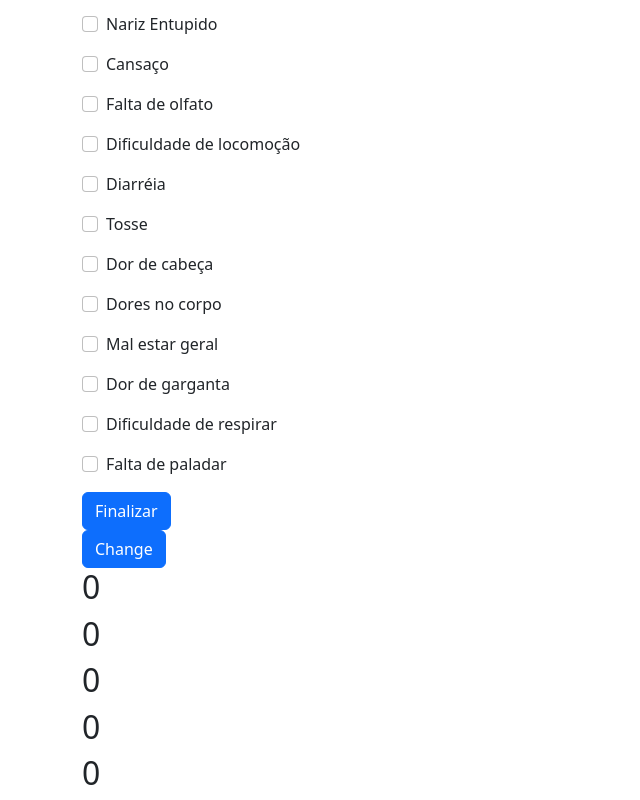
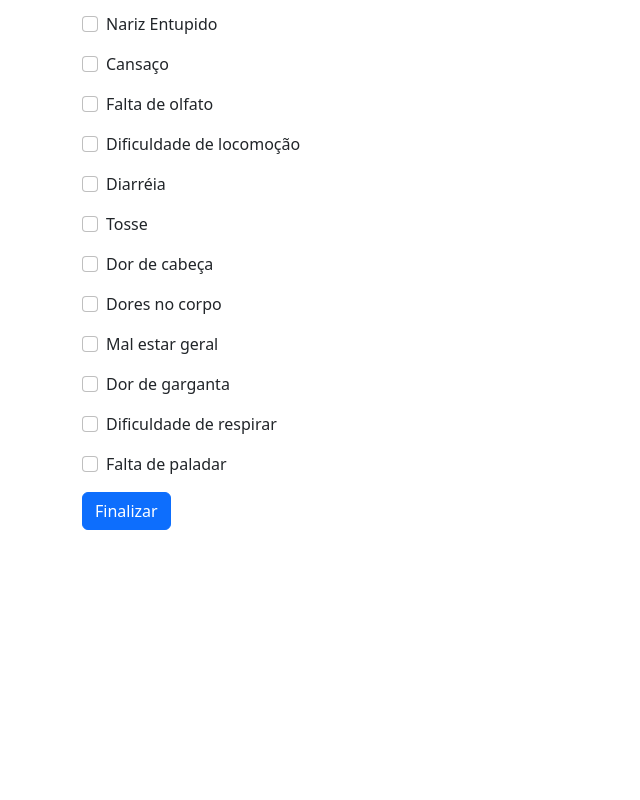
Before and after one commit to MatheusEzaquiel/consulta-covid, a React (Create React App) app in the folder frontend/: page /sintomas/1/1 in a window 1280 px wide. Shown: the part 210-1010 px from the top of the page, without its empty margins (0-640 px from the left). After the commit the page ends 800 px from the top, so only its background shows below. Built offline with nearby package versions, Linux system fonts and the light colour scheme.

Commit message:
feat(frontend): Pasta e arquivo de serviços para consultas com método update

```diff
--- a/frontend/src/pages/Home.tsx
+++ b/frontend/src/pages/Home.tsx
@@ -70,7 +70,6 @@ export const Home = () => {
 
             {patients.map((patient) => (
                 <tr key={patient.id}>
-                    <td>{patient.id}</td>
                     <td>{patient.condition}</td>
                     <td>{patient.name}</td>
                     <td>{patient.cpf}</td>
--- a/frontend/src/shared/components/CheckboxForm.tsx
+++ b/frontend/src/shared/components/CheckboxForm.tsx
@@ -7,6 +7,8 @@ import { Link, useParams } from "react-router-dom";
 
 import { PacientDataContext } from "./../contexts/PacientData";
 import { HealthDataPacientContext } from "./../contexts/HealtDataPacient";
+
+import { AppointmentsService } from "../services/api/appointments/AppointmentService";
 
 
 type Checkbox = {
@@ -21,10 +23,11 @@ export const CheckboxForm = () => {
 
 
   const { idPatient, idAppointment } = useParams();
+  const idPatientSelected = Number(idPatient);
+  const idAppointmentSelected = Number(idAppointment);
 
-  const idPatientSelected = Number(idPatient)
-
-
+  const { pacientData, changePacientData} = useContext(PacientDataContext);
+  const { healthData, changeHealthData} = useContext(HealthDataPacientContext);
 
 
   const [checkboxes, setCheckboxes] = useState<Checkbox[]>([
@@ -59,19 +62,34 @@ export const CheckboxForm = () => {
     const checkedCheckboxes = checkboxes.filter((c) => c.checked);
     console.log(`${checkedCheckboxes.length} checkboxes`);
 
-    changePacientData({ idPatient: idPatientSelected, condition: checkedCheckboxes.length });
+    //changePacientData({ idPatient: idPatientSelected, condition: checkedCheckboxes.length });
 
-        console.log(pacientData.idPatient, pacientData.condition);
+
+    try {
+
+      AppointmentsService.updateById(idAppointmentSelected,
+        {
+          condition: checkedCheckboxes.length,
+          temperature: healthData.temperature,
+          heart_rate: healthData.heartRate,
+          respiratory_rate: healthData.respiratoryRate,
+          id_patient: idPatientSelected,
+        }
+      );
+
+    } catch(error: any) {
+      return 'erro';
+    }
+
+
+
 
   };
-
-  const { pacientData, changePacientData} = useContext(PacientDataContext);
-   const { healthData, changeHealthData} = useContext(HealthDataPacientContext);
-
 
   return (
 
     <>
+
       <Form    onSubmit={handleSubmit}>
 
           <Row>
@@ -102,23 +120,6 @@ export const CheckboxForm = () => {
       </Form>
 
 
-
-
-      <Button onClick={() => {
-
-
-
-        }}>
-        Change
-      </Button>
-
-      <h2>{healthData.temperature}</h2>
-      <h2>{healthData.heartRate}</h2>
-      <h2>{healthData.respiratoryRate}</h2>
-      <h2>{pacientData.idPatient}</h2>
-      <h2>{pacientData.condition}</h2>
-
-
     </>
   );
 }
--- /dev/null
+++ b/frontend/src/shared/services/api/appointments/AppointmentService.ts
@@ -0,0 +1,32 @@
+import { Api } from '../ApiConfig';
+import {ApiException} from '../ApiException';
+
+
+export interface IAppointment {
+    id?: number;
+    condition: number;
+    temperature: number;
+    heart_rate: number;
+    respiratory_rate: number;
+    id_patient: number;
+}
+
+
+const updateById = async (id: number, dataToUpdate: IAppointment): Promise<undefined | ApiException> => {
+
+    try {
+
+        const { data } = await Api().put(`consulta/${id}`, dataToUpdate);
+        return data;
+
+    } catch (error: any) {
+        return new ApiException(error.message || 'Erro ao atualizar dados do usuário');
+    }
+
+}
+
+export const AppointmentsService = {
+
+    updateById,
+
+}
```
